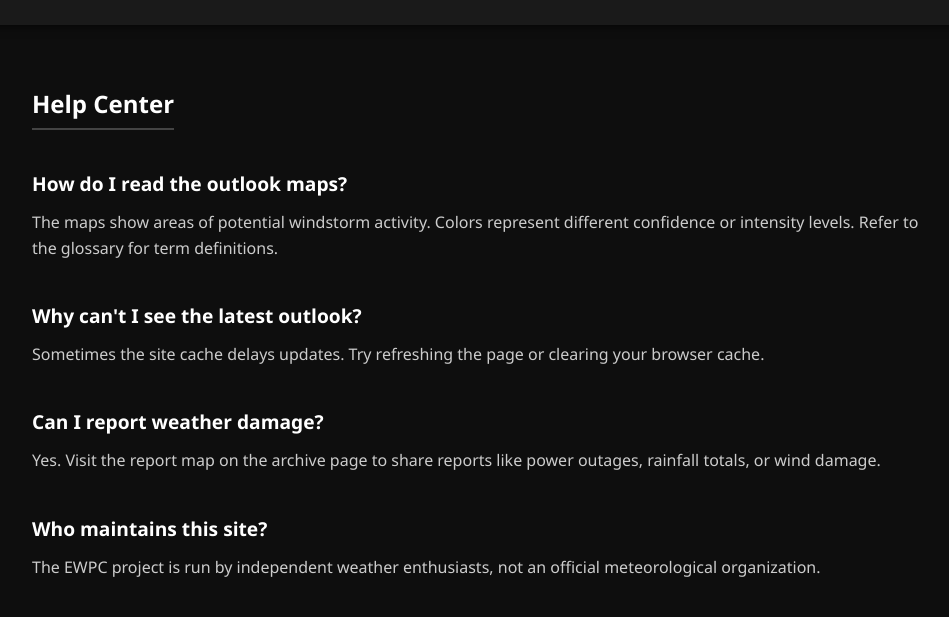
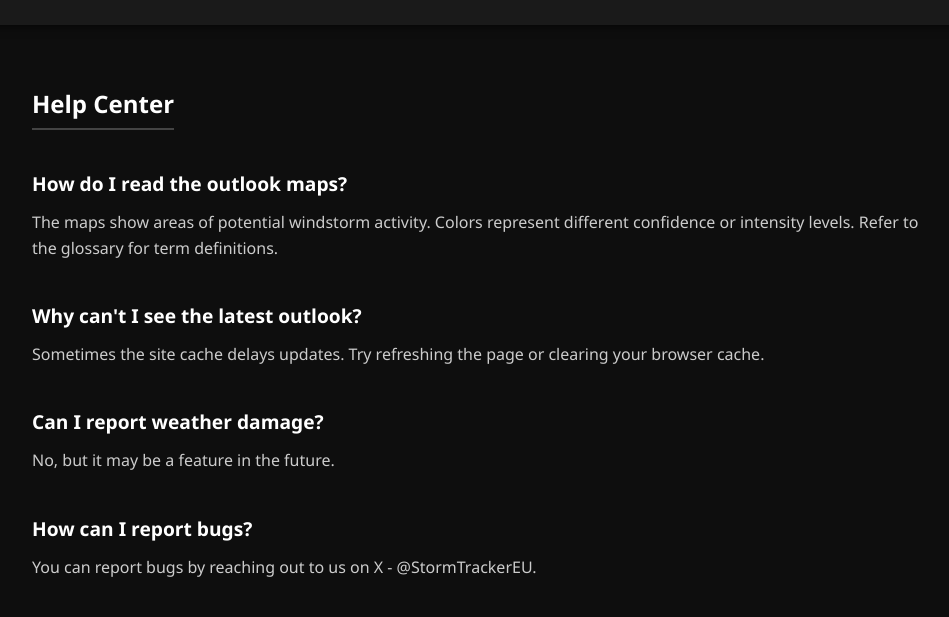
Before and after one commit to euwpc/ewpc.github.io-help, a plain HTML site: page index.html in a window 1280 px wide. Shown: the part 115-732 px from the top of the page, without its empty margins (158-1107 px from the left). Drawn offline with Linux system fonts and the light colour scheme.

Commit message:
Update index.html

```diff
--- a/index.html
+++ b/index.html
@@ -115,7 +115,12 @@
 
     <div class="help-section">
       <h3>Can I report weather damage?</h3>
-      <p>Yes. Visit the report map on the archive page to share reports like power outages, rainfall totals, or wind damage.</p>
+      <p>No, but it may be a feature in the future.</p>
+    </div>
+
+    <div class="help-section">
+      <h3>How can I report bugs?</h3>
+      <p>You can report bugs by reaching out to us on X - @StormTrackerEU.</p>
     </div>
 
     <div class="help-section">
```
